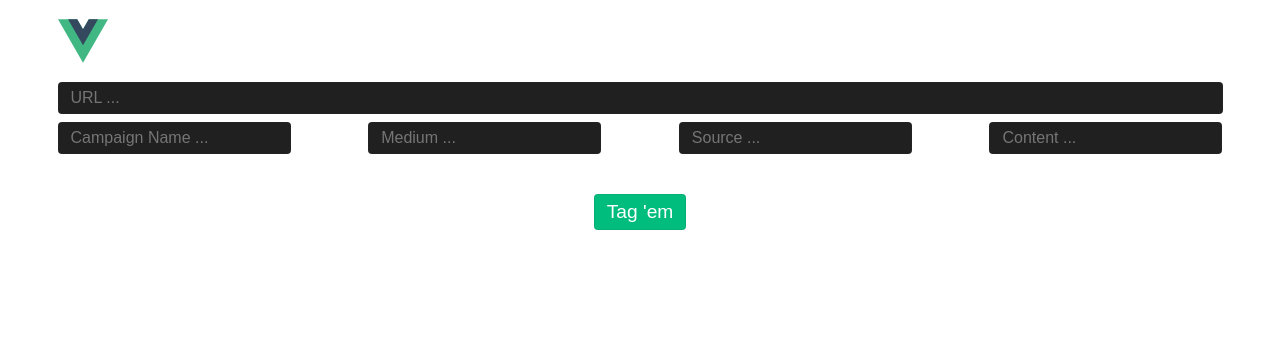
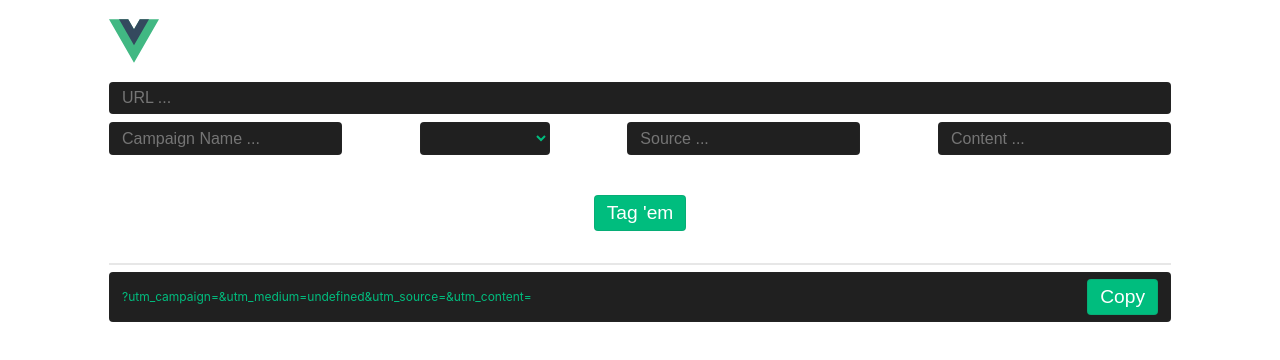
Before and after one commit to juronja/utm-builder, a Vue app: page / in a window 1280 px wide. Shown: the top 360 px of the page. Built offline with nearby package versions, Linux system fonts and the light colour scheme.

Commit message:
added a export list

```diff
--- a/src/App.vue
+++ /dev/null
@@ -1,45 +0,0 @@
-<script setup>
-import MainHeader from './components/MainHeader.vue'
-</script>
-
-<template>
-  <header>
-    <MainHeader />
-  </header>
-  <main>
-    <div class="builder">
-      <input type="text" id="url" placeholder="URL ..." /><br />
-      <input type="text" placeholder="Campaign Name ..." />
-      <input type="text" placeholder="Medium ..." />
-      <input type="text" placeholder="Source ..." />
-      <input type="text" placeholder="Content ..." />
-      <!-- <input type="text" v-model="Content" placeholder="Campaign Name ..." /> -->
-    </div>
-    <div class="btn-big-center">
-      <button>Tag 'em</button>
-    </div>
-  </main>
-</template>
-
-<style scoped>
-#url {
-  width: 100%;
-}
-
-.builder {
-  display: flex;
-  flex-wrap: wrap;
-  justify-content: space-between;
-}
-
-.btn-big-center {
-  margin: 2rem 0 2rem 0;
-  display: flex;
-  justify-content: center;
-}
-
-button {
-  font-size: 1.2rem;
-}
-
-</style>
--- /dev/null
+++ b/src/MainPage.vue
@@ -0,0 +1,19 @@
+<script setup>
+import MainHeader from './components/MainHeader.vue'
+import UtmBuilder from './components/UtmBuilder.vue'
+
+</script>
+
+<template>
+  <header>
+    <MainHeader h1_text="UTM Builder App"/>
+  </header>
+  <main>
+    <UtmBuilder />
+  </main>
+</template>
+
+<style scoped>
+
+
+</style>
--- a/src/assets/main.css
+++ b/src/assets/main.css
@@ -15,7 +15,7 @@ header {
 
 }
 
-input {
+input, select {
   padding: 0.375rem 0.75rem 0.375rem 0.75rem;
   margin: 0 0 0.5rem 0;
   color: var(--color-text);
@@ -52,6 +52,13 @@ button:focus {
   outline: 0;
 }
 
+hr {
+  margin: 0.5em 0 0.5em 0;
+  background-color: var(--color-border);
+  border: none;
+  height: 0.1em;
+}
+
 a,
 .green {
   text-decoration: none;
--- a/src/components/MainHeader.vue
+++ b/src/components/MainHeader.vue
@@ -1,6 +1,15 @@
+<script setup>
+defineProps({
+  h1_text: {
+    type: String,
+    required: true
+  }
+})
+</script>
+
 <template>
     <img alt="Vue logo" class="logo" src="../assets/logo.svg" width="50" height="50" />
-    <h1>UTM Builder App</h1>
+    <h1>{{ h1_text }}</h1>
 </template>
 
 <style scoped>
--- /dev/null
+++ b/src/components/UtmBuilder.vue
@@ -0,0 +1,104 @@
+<script setup>
+import { ref } from 'vue'
+const url = ref('')
+const campaign = ref('')
+const source = ref('')
+const content = ref('')
+
+defineProps({
+  h1_text: {
+    type: String,
+    required: true
+  }
+})
+</script>
+
+<template>
+  <div class="builder">
+    <input type="text" v-model="url" placeholder="URL ..." id="url"><br />
+    <input type="text" v-model="campaign" placeholder="Campaign Name ..." />
+    <select id="utm-medium" v-model="medium">
+      <option value="cpc">cpc</option>
+      <option value="display">display</option>
+      <option value="banner">banner</option>
+      <option value="content-text">content-text</option>
+      <option value="email">email</option>
+      <option value="affiliate">affiliate</option>
+      <option value="referral">referral</option>
+      <option value="direct">direct</option>
+      <option value="social">social</option>
+    </select>
+    <input type="text" v-model="source" placeholder="Source ..." />
+    <input type="text" v-model="content" placeholder="Content ..." />
+    <!-- <input type="text" v-model="Content" placeholder="Campaign Name ..." /> -->
+  </div>
+  <div class="btn-big-center">
+    <button>Tag 'em</button>
+  </div>
+  <hr>
+  <div v-show="!dbHasEntries">
+    <p>No tagged URLs just yet, go make some ...</p>
+  </div>
+  <div v-show="dbHasEntries" class="url-output">
+    <p>{{ url }}{{ '?'.concat('utm_campaign=',campaign,'&utm_medium=',medium,'&utm_source=',source,'&utm_content=',content) }}</p>
+    <button>Copy</button>
+  </div>
+</template>
+
+<style scoped>
+
+#url {
+  width: 100%;
+}
+
+.builder {
+  display: flex;
+  flex-wrap: wrap;
+  justify-content: space-between;
+}
+
+.btn-big-center {
+  margin: 2rem 0 2rem 0;
+  display: flex;
+  justify-content: center;
+}
+
+.url-output {
+  display: flex;
+  align-items: center;
+  justify-content: space-between;
+  padding: 0.375rem 0.75rem 0.375rem 0.75rem;
+  margin: 0 0 0.5rem 0;
+  color: var(--color-text);
+  background-color: var(--color-black);
+  border: 1px solid var(--color-border);
+  border-radius: 0.25rem;
+  font-size: 0.75rem;
+}
+
+.url-output p {
+  margin-right: 0.75rem;
+}
+
+button {
+  font-size: 1.2rem;
+}
+
+</style>
+
+<script>
+export default {
+  data() {
+    return {
+      url: "",
+      campaign: "",
+      dbHasEntries: true
+    }
+  },
+  methods: {
+    makeUtmLinks() {
+
+    }
+  }
+}
+</script>
--- a/src/main.js
+++ b/src/main.js
@@ -1,6 +1,6 @@
 import './assets/main.css'
 
 import { createApp } from 'vue'
-import App from './App.vue'
+import App from './MainPage.vue'
 
 createApp(App).mount('#app')
```
